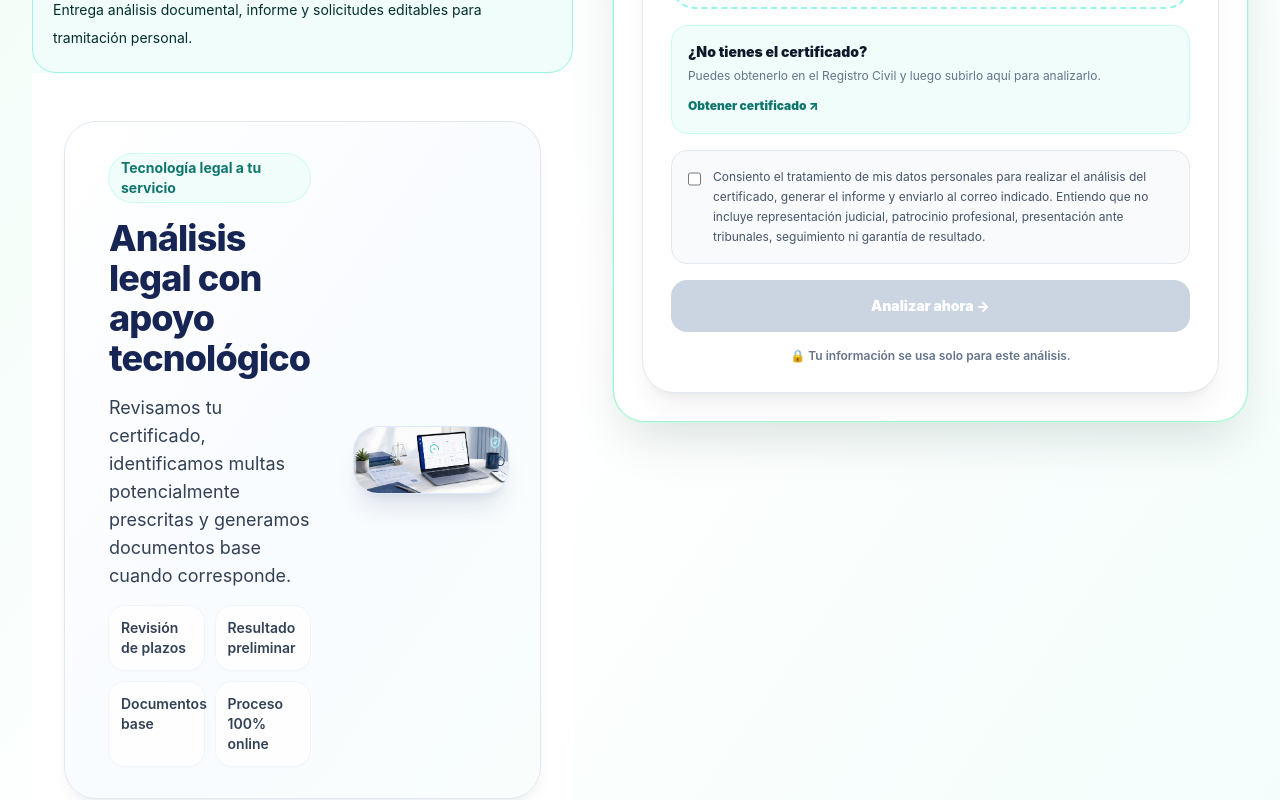
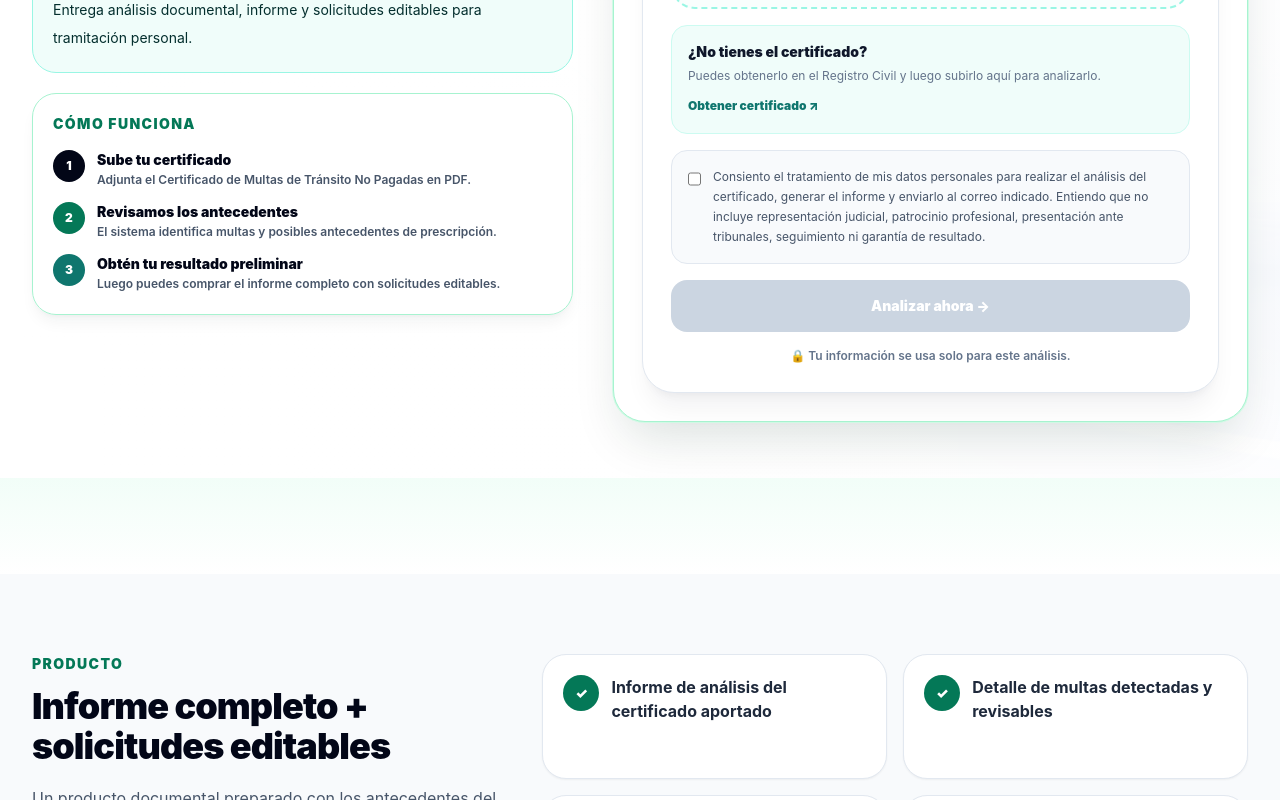
Before and after one commit to rominasartore-cell/PROYECTO-PTM, a Next.js app: page / in a window 1280 px wide. Shown: the part 760-1560 px from the top of the page. Built offline with nearby package versions, Linux system fonts and the light colour scheme; no server answers.

Commit message:
Replace landing banner with subtle hero background

```diff
--- a/src/app/page.tsx
+++ b/src/app/page.tsx
@@ -4,7 +4,6 @@ import PreliminaryResultCard from "@/components/ptm/PreliminaryResultCard";
 import { trackAnalysisCompleted, trackAnalysisStarted } from "@/lib/analytics";
 import Image from "next/image";
 import { useRef, useState } from "react";
-import LandingVisualBanner from "@/components/ptm/LandingVisualBanner";
 
 type AnalysisResult = {
   totalMultas: number;
@@ -329,8 +328,8 @@ function Hero({
   resultRef: React.RefObject<HTMLDivElement>;
 }) {
   return (
-    <section className="relative overflow-hidden bg-white">
-      <div className="absolute inset-0 bg-gradient-to-br from-emerald-50 via-white to-teal-50" />
+    <section className="relative overflow-hidden bg-white" style={{ backgroundImage: "linear-gradient(90deg, rgba(255,255,255,0.99) 0%, rgba(255,255,255,0.97) 38%, rgba(255,255,255,0.88) 60%, rgba(255,255,255,0.72) 100%), url('/images/ptm-hero-background.png')", backgroundSize: "cover", backgroundPosition: "center right", backgroundRepeat: "no-repeat" }}>
+      <div className="absolute inset-0 bg-gradient-to-r from-white via-white/95 to-white/55" />
       <div className="absolute right-[-12rem] top-[-10rem] hidden h-[32rem] w-[32rem] rounded-full bg-emerald-200/30 blur-3xl lg:block" />
 
       <div className="relative mx-auto grid w-full max-w-7xl items-start gap-10 px-4 py-10 sm:px-6 lg:grid-cols-[0.92fr_1.08fr] lg:px-8 lg:py-14">
@@ -364,9 +363,7 @@ function Hero({
               El servicio no elimina multas automáticamente ni garantiza resultado. Entrega análisis documental, informe y solicitudes editables para tramitación personal.
             </p>
           </div>
-      <LandingVisualBanner />
-
-          <HowItWorks />
+<HowItWorks />
         </div>
 
         <div id="analizar" className="scroll-mt-28">
@@ -902,7 +899,7 @@ export default function Page() {
   return (
     <main className="min-h-screen bg-white text-slate-950">
       <Header />
-<Hero result={result} setResult={setResult} resultRef={resultRef} />
+      <Hero result={result} setResult={setResult} resultRef={resultRef} />
 
       <section className="bg-gradient-to-b from-emerald-50/70 to-white px-4 py-12 sm:px-6 lg:px-8">
         <div className="mx-auto w-full max-w-7xl" />
--- a/src/components/ptm/LandingVisualBanner.tsx
+++ /dev/null
@@ -1,38 +0,0 @@
-import Image from "next/image";
-
-export default function LandingVisualBanner() {
-  return (
-    <section className="bg-white px-4 py-12 sm:px-6 lg:px-8">
-      <div className="mx-auto grid max-w-7xl items-center gap-8 rounded-[2rem] border border-slate-200 bg-gradient-to-br from-white via-blue-50/40 to-teal-50/40 p-5 shadow-lg shadow-blue-950/5 lg:grid-cols-[0.9fr_1.4fr] lg:p-8">
-        <div className="space-y-4 px-1 sm:px-3">
-          <p className="inline-flex rounded-full bg-teal-50 px-3 py-1 text-sm font-bold text-teal-700 ring-1 ring-teal-100">
-            Tecnología legal a tu servicio
-          </p>
-          <h2 className="text-3xl font-extrabold tracking-tight text-blue-950 sm:text-4xl">
-            Análisis legal con apoyo tecnológico
-          </h2>
-          <p className="max-w-xl text-base leading-7 text-slate-700 sm:text-lg">
-            Revisamos tu certificado, identificamos multas potencialmente prescritas y generamos documentos base cuando corresponde.
-          </p>
-          <div className="grid gap-3 text-sm font-semibold text-slate-700 sm:grid-cols-2">
-            <div className="rounded-2xl bg-white/80 p-3 shadow-sm ring-1 ring-slate-100">Revisión de plazos</div>
-            <div className="rounded-2xl bg-white/80 p-3 shadow-sm ring-1 ring-slate-100">Resultado preliminar</div>
-            <div className="rounded-2xl bg-white/80 p-3 shadow-sm ring-1 ring-slate-100">Documentos base</div>
-            <div className="rounded-2xl bg-white/80 p-3 shadow-sm ring-1 ring-slate-100">Proceso 100% online</div>
-          </div>
-        </div>
-
-        <div className="overflow-hidden rounded-[1.5rem] bg-white shadow-xl shadow-blue-950/10 ring-1 ring-blue-100">
-          <Image
-            src="/images/ptm-landing-visual-section.png"
-            alt="Análisis digital de certificado de multas de tránsito"
-            width={1792}
-            height={768}
-            className="h-auto w-full object-cover"
-            sizes="(max-width: 1024px) 100vw, 760px"
-          />
-        </div>
-      </div>
-    </section>
-  );
-}
```
Also changed, not shown: public/images/ptm-landing-banner.png (deleted).
